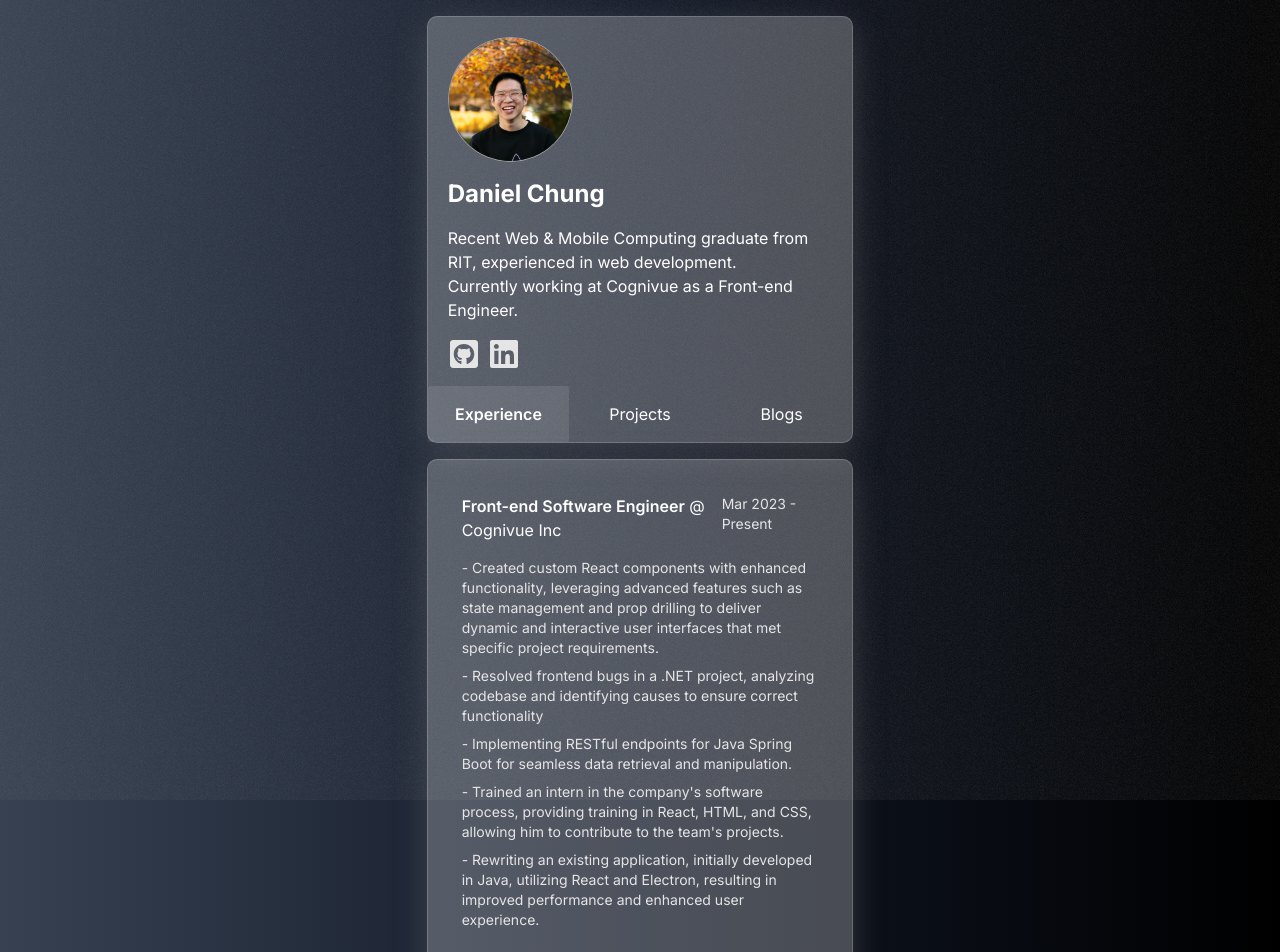
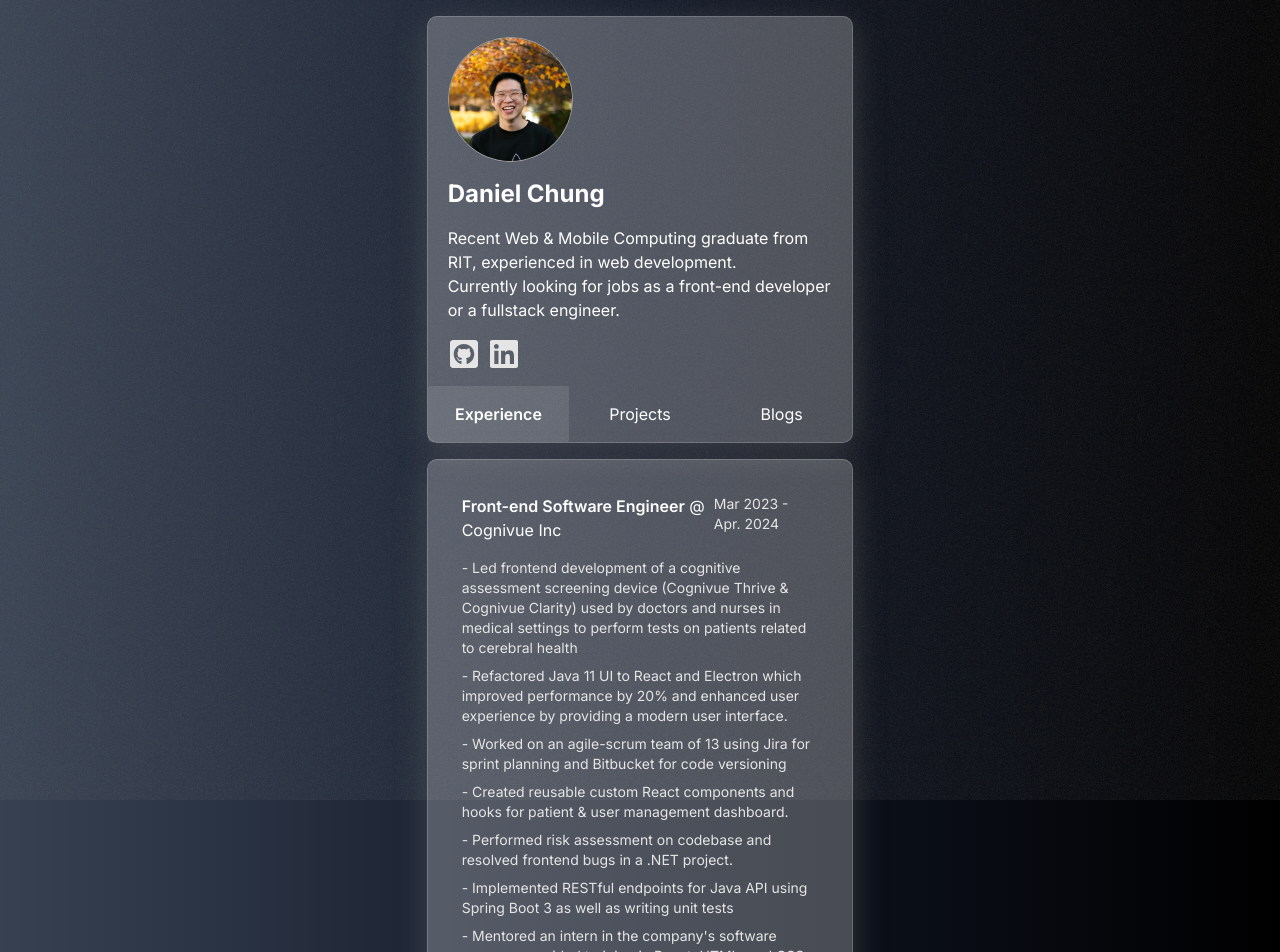
Before and after one commit to danielchungdev/danielchung.dev, a Next.js app: page / in a window 1280 px wide. Shown: the top 952 px of the page. Built offline with nearby package versions, Linux system fonts and the light colour scheme.

Commit message:
updated website

```diff
--- a/public/json/jobs.json
+++ b/public/json/jobs.json
@@ -2,14 +2,16 @@
     {
         "position": "Front-end Software Engineer",
         "company": "Cognivue Inc",
-        "years": "Mar 2023 - Present",
+        "years": "Mar 2023 - Apr. 2024",
         "responsabilities": [
-                "Created custom React components with enhanced functionality, leveraging advanced features such as state management and prop drilling to deliver dynamic and interactive user interfaces that met specific project requirements.",
-                "Resolved frontend bugs in a .NET project, analyzing codebase and identifying causes to ensure correct functionality",
-                "Implementing RESTful endpoints for Java Spring Boot for seamless data retrieval and manipulation.",
-                "Trained an intern in the company's software process, providing training in React, HTML, and CSS, allowing him to contribute to the team's projects.",
-                "Rewriting an existing application, initially developed in Java, utilizing React and Electron, resulting in improved performance and enhanced user experience."
-            ],
+            "Led frontend development of a cognitive assessment screening device (Cognivue Thrive & Cognivue Clarity) used by doctors and nurses in medical settings to perform tests on patients related to cerebral health",
+            "Refactored Java 11 UI to React and Electron which improved performance by 20% and enhanced user experience by providing a modern user interface.",
+            "Worked on an agile-scrum team of 13 using Jira for sprint planning and Bitbucket for code versioning",
+            "Created reusable custom React components and hooks for patient & user management dashboard.",
+            "Performed risk assessment on codebase and resolved frontend bugs in a .NET project.",
+            "Implemented RESTful endpoints for Java API using Spring Boot 3 as well as writing unit tests",
+            "Mentored an intern in the company's software process, provided training in React, HTML, and CSS"
+        ],
         "website": "https://cognivue.com/"
     },
     {
--- a/src/app/page.tsx
+++ b/src/app/page.tsx
@@ -39,7 +39,7 @@
             />
             <h1 className="my-4 font-bold text-2xl text-white">Daniel Chung</h1>
             <h1 className="text-white">Recent Web & Mobile Computing graduate from RIT, experienced in web development.</h1>
-            <h1 className="text-white">Currently working at Cognivue as a Front-end Engineer.</h1>
+            <h1 className="text-white">Currently looking for jobs as a front-end developer or a fullstack engineer.</h1>
             <div className="my-4 flex gap-2">
               <a href="https://github.com/danielchungdev" target="_blank">
                 <FaGithubSquare className="text-neutral-200 w-8 h-8" />
```
